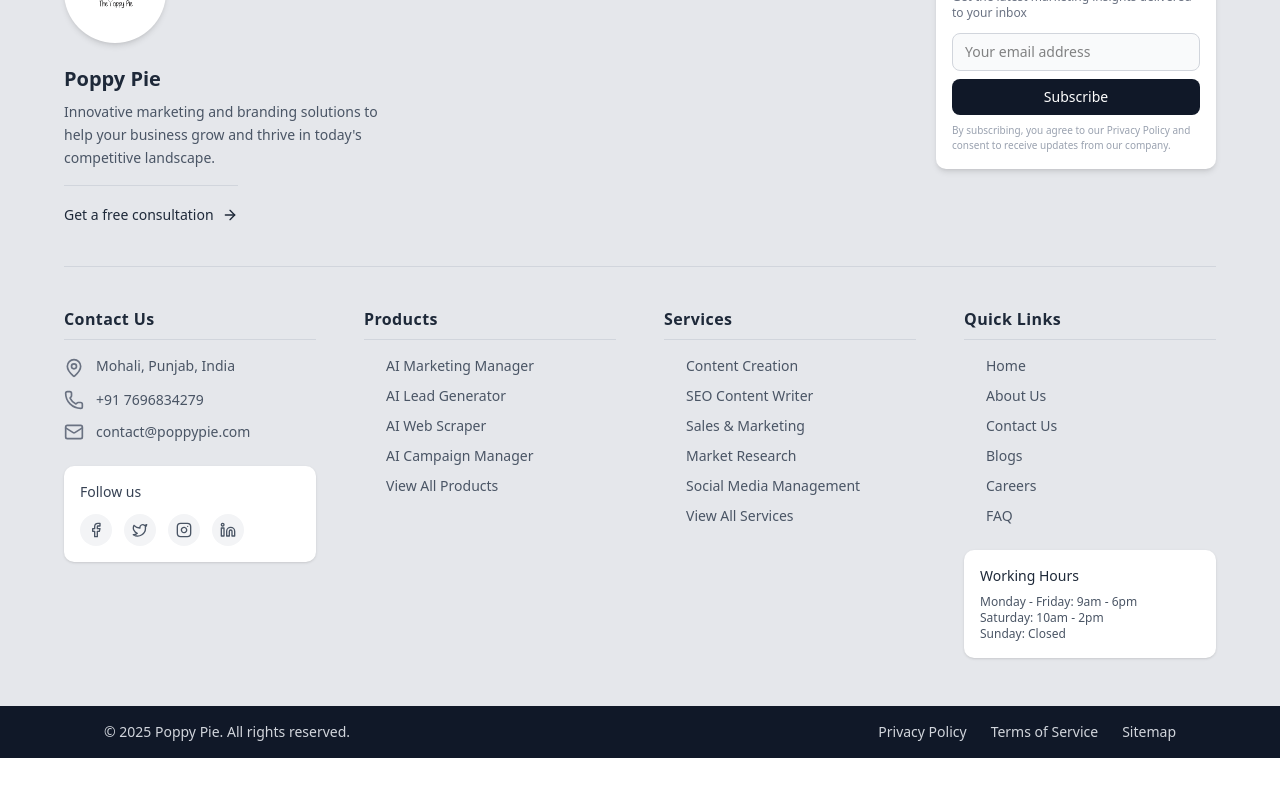
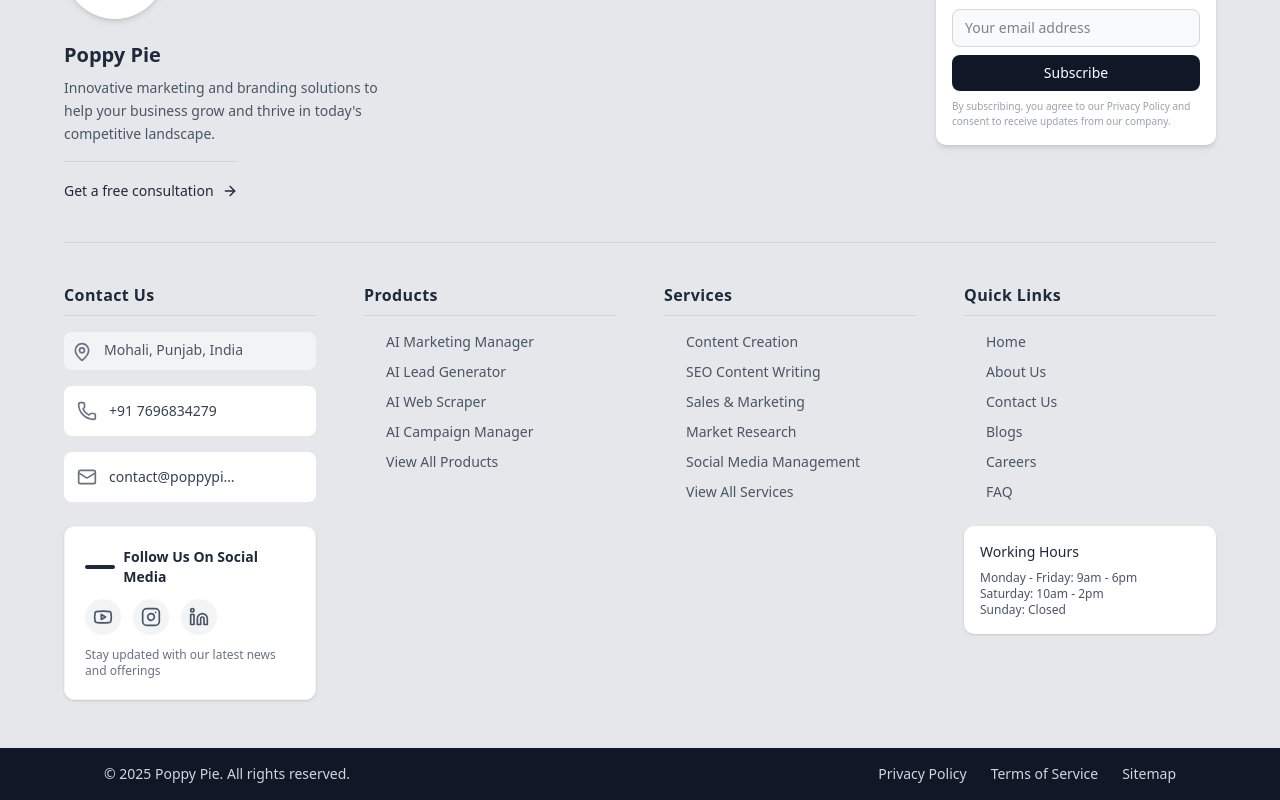
Before and after one commit to pragya79/Poppy-Pie-Live, a Next.js app: page /services in a window 1280 px wide. Shown: the part 2105-2905 px from the top of the page. Before the commit the page ends 2863 px from the top, so only its background shows below. Built offline with nearby package versions, Linux system fonts and the light colour scheme; no server answers.

Commit message:
Minor Fixes

```diff
--- a/app/components/Layout/Footer.js
+++ b/app/components/Layout/Footer.js
@@ -3,7 +3,7 @@ import React from 'react';
 import { motion } from 'framer-motion';
 import Image from 'next/image';
 import Link from 'next/link';
-import { Mail, Phone, MapPin, Facebook, Twitter, Instagram, Linkedin, ArrowRight, ExternalLink } from 'lucide-react';
+import { Mail, Phone, MapPin, Facebook, Twitter, Instagram, Linkedin, ArrowRight, ExternalLink, Youtube } from 'lucide-react';
 
 const Footer = () => {
     // Animation variants
@@ -35,7 +35,7 @@ const Footer = () => {
     // Services with query parameters for direct modal opening
     const serviceLinks = [
         { name: "Content Creation", href: "/services?service=service-1" },
-        { name: "SEO Content Writer", href: "/services?service=service-2" },
+        { name: "SEO Content Writing", href: "/services?service=service-2" },
         { name: "Sales & Marketing", href: "/services?service=service-3" },
         { name: "Market Research", href: "/services?service=service-4" },
         { name: "Social Media Management", href: "/services?service=service-5" },
@@ -108,7 +108,7 @@ const Footer = () => {
 
                             <div className="mt-4 pt-4 border-t border-gray-300 inline-block">
                                 <a
-                                    href="#"
+                                    href="/contact-us"
                                     className="inline-flex items-center text-sm font-medium text-gray-800 hover:text-gray-600 transition-colors"
                                 >
                                     <span>Get a free consultation</span>
@@ -141,40 +141,136 @@ const Footer = () => {
                         {/* Company Information */}
                         <div>
                             <ColumnHeader>Contact Us</ColumnHeader>
-                            <motion.ul variants={itemVariants} className="space-y-3 mb-6">
-                                <li className="flex items-start">
+                            <motion.ul variants={itemVariants} className="space-y-4 mb-6">
+                                <li className="flex items-start bg-white/50 p-2 rounded-md">
                                     <MapPin className="h-5 w-5 mr-3 text-gray-500 mt-0.5 flex-shrink-0" />
                                     <span className="text-sm text-gray-600">
                                         Mohali, Punjab, India
                                     </span>
                                 </li>
-                                <li className="flex items-center">
-                                    <Phone className="h-5 w-5 mr-3 text-gray-500 flex-shrink-0" />
-                                    <span className="text-sm text-gray-600">+91 7696834279</span>
+
+                                {/* Copyable Phone Number */}
+                                <li>
+                                    <motion.div
+                                        className="flex items-center group relative bg-white p-3 rounded-md hover:shadow-md transition-all duration-200 border border-transparent hover:border-gray-200"
+                                        whileHover={{ y: -2 }}
+                                        whileTap={{ scale: 0.98 }}
+                                    >
+                                        <Phone className="h-5 w-5 mr-3 text-gray-500 flex-shrink-0" />
+                                        <div className="flex-grow">
+                                            <button
+                                                onClick={(e) => {
+                                                    navigator.clipboard.writeText("+91 7696834279");
+                                                    const btn = e.currentTarget;
+                                                    const originalContent = btn.innerHTML;
+                                                    btn.innerHTML = `<span class="text-sm text-green-600 font-medium">+91 7696834279</span>
+                                        <span class="text-xs bg-green-100 text-green-700 px-2 py-1 rounded flex items-center">
+                                            Copied!
+                                        </span>`;
+                                                    setTimeout(() => {
+                                                        btn.innerHTML = originalContent;
+                                                    }, 2000);
+                                                }}
+                                                className="flex items-center w-full justify-between cursor-pointer focus:outline-none focus:ring-2 focus:ring-gray-300 focus:ring-opacity-50 rounded-sm"
+                                                aria-label="Copy phone number to clipboard"
+                                            >
+                                                <span className="text-sm text-gray-700 font-medium">+91 7696834279</span>
+                                                <span className="text-xs bg-gray-100 text-gray-600 px-2 py-1 rounded opacity-0 group-hover:opacity-100 transition-opacity duration-200 flex items-center gap-1">
+                                                    <svg xmlns="http://www.w3.org/2000/svg" width="12" height="12" viewBox="0 0 24 24" fill="none" stroke="currentColor" strokeWidth="2" strokeLinecap="round" strokeLinejoin="round" className="lucide lucide-copy">
+                                                        <rect width="14" height="14" x="8" y="8" rx="2" ry="2" />
+                                                        <path d="M4 16c-1.1 0-2-.9-2-2V4c0-1.1.9-2 2-2h10c1.1 0 2 .9 2 2" />
+                                                    </svg>
+                                                    Copy
+                                                </span>
+                                            </button>
+                                        </div>
+                                    </motion.div>
                                 </li>
-                                <li className="flex items-center">
-                                    <Mail className="h-5 w-5 mr-3 text-gray-500 flex-shrink-0" />
-                                    <span className="text-sm text-gray-600">contact@poppypie.com</span>
+
+                                {/* Copyable Email Address */}
+                                <li>
+                                    <motion.div
+                                        className="flex items-center group relative bg-white p-3 rounded-md hover:shadow-md transition-all duration-200 border border-transparent hover:border-gray-200"
+                                        whileHover={{ y: -2 }}
+                                        whileTap={{ scale: 0.98 }}
+                                    >
+                                        <Mail className="h-5 w-5 mr-3 text-gray-500 flex-shrink-0" />
+                                        <div className="flex-grow overflow-hidden">
+                                            <button
+                                                onClick={(e) => {
+                                                    navigator.clipboard.writeText("contact@poppypie.com");
+                                                    // Show temporary feedback in the button
+                                                    const btn = e.currentTarget;
+                                                    const originalContent = btn.innerHTML;
+                                                    btn.innerHTML = `<div class="flex items-center justify-between w-full">
+                        <span class="text-sm text-green-600 font-medium truncate mr-2">contact@poppypie.com</span>
+                        <span class="text-xs bg-green-100 text-green-700 px-2 py-1 rounded flex items-center flex-shrink-0">
+                            Copied!
+                        </span>
+                    </div>`;
+                                                    setTimeout(() => {
+                                                        btn.innerHTML = originalContent;
+                                                    }, 2000);
+                                                }}
+                                                className="flex items-center w-full justify-between cursor-pointer focus:outline-none focus:ring-2 focus:ring-gray-300 focus:ring-opacity-50 rounded-sm"
+                                                aria-label="Copy email address to clipboard"
+                                            >
+                                                <div className="flex items-center justify-between w-full">
+                                                    <span className="text-sm text-gray-700 font-medium truncate mr-2">contact@poppypie.com</span>
+                                                    <span className="text-xs bg-gray-100 text-gray-600 px-2 py-1 rounded opacity-0 group-hover:opacity-100 transition-opacity duration-200 flex items-center gap-1 flex-shrink-0 whitespace-nowrap">
+                                                        <svg xmlns="http://www.w3.org/2000/svg" width="12" height="12" viewBox="0 0 24 24" fill="none" stroke="currentColor" strokeWidth="2" strokeLinecap="round" strokeLinejoin="round" className="lucide lucide-copy">
+                                                            <rect width="14" height="14" x="8" y="8" rx="2" ry="2" />
+                                                            <path d="M4 16c-1.1 0-2-.9-2-2V4c0-1.1.9-2 2-2h10c1.1 0 2 .9 2 2" />
+                                                        </svg>
+                                                        Copy
+                                                    </span>
+                                                </div>
+                                            </button>
+                                        </div>
+                                    </motion.div>
                                 </li>
                             </motion.ul>
 
-                            <div className="mt-4 bg-white p-4 rounded-lg shadow-sm">
-                                <p className="text-sm text-gray-700 mb-3 font-medium">Follow us</p>
+                            {/* Social Media Section - Improved */}
+                            <motion.div
+                                className="mt-6 bg-white p-5 rounded-lg shadow-sm border border-gray-100"
+                                variants={itemVariants}
+                                whileHover={{ y: -3, transition: { duration: 0.2 } }}
+                            >
+                                <h4 className="text-sm font-semibold text-gray-800 mb-3 flex items-center">
+                                    <span className="w-8 h-1 bg-gray-800 mr-2 rounded-full"></span>
+                                    Follow Us On Social Media
+                                </h4>
                                 <div className="flex space-x-3">
-                                    <a href="#" className="bg-gray-100 hover:bg-gray-200 p-2 rounded-full text-gray-600 hover:text-gray-900 transition-colors duration-200">
-                                        <Facebook className="h-4 w-4" />
-                                    </a>
-                                    <a href="#" className="bg-gray-100 hover:bg-gray-200 p-2 rounded-full text-gray-600 hover:text-gray-900 transition-colors duration-200">
-                                        <Twitter className="h-4 w-4" />
-                                    </a>
-                                    <a href="#" className="bg-gray-100 hover:bg-gray-200 p-2 rounded-full text-gray-600 hover:text-gray-900 transition-colors duration-200">
-                                        <Instagram className="h-4 w-4" />
-                                    </a>
-                                    <a href="#" className="bg-gray-100 hover:bg-gray-200 p-2 rounded-full text-gray-600 hover:text-gray-900 transition-colors duration-200">
-                                        <Linkedin className="h-4 w-4" />
-                                    </a>
+                                    <motion.a
+                                        href="https://www.youtube.com/@ThePoppyPie-nt"
+                                        className="bg-gray-100 hover:bg-red-50 p-2 rounded-full text-gray-600 hover:text-red-600 transition-colors duration-200 flex items-center justify-center"
+                                        whileHover={{ scale: 1.1 }}
+                                        whileTap={{ scale: 0.9 }}
+                                    >
+                                        <Youtube className="h-5 w-5" />
+                                    </motion.a>
+                                    <motion.a
+                                        href="https://www.instagram.com/thepoppypie"
+                                        className="bg-gray-100 hover:bg-purple-50 p-2 rounded-full text-gray-600 hover:text-purple-600 transition-colors duration-200 flex items-center justify-center"
+                                        whileHover={{ scale: 1.1 }}
+                                        whileTap={{ scale: 0.9 }}
+                                    >
+                                        <Instagram className="h-5 w-5" />
+                                    </motion.a>
+                                    <motion.a
+                                        href="https://www.linkedin.com/company/the-poppy-pie/"
+                                        className="bg-gray-100 hover:bg-blue-50 p-2 rounded-full text-gray-600 hover:text-blue-600 transition-colors duration-200 flex items-center justify-center"
+                                        whileHover={{ scale: 1.1 }}
+                                        whileTap={{ scale: 0.9 }}
+                                    >
+                                        <Linkedin className="h-5 w-5" />
+                                    </motion.a>
                                 </div>
-                            </div>
+                                <p className="text-xs text-gray-500 mt-3">
+                                    Stay updated with our latest news and offerings
+                                </p>
+                            </motion.div>
                         </div>
 
                         {/* Products Column */}
--- a/app/components/Services/servicesData.js
+++ b/app/components/Services/servicesData.js
@@ -208,7 +208,7 @@ export const services = [
     },
     {
         id: "service-5",
-        title: "Social Media Management Services (Social Media Management Agency)",
+        title: "Social Media Management Services",
         description:
             `We will assist in growing on all major social media platforms with a sound & strategic planning. It's not merely about posting–it’s about planning the correct content, studying trends, crafting keyword rich captions, and creating scroll stopping visuals.
 
```
